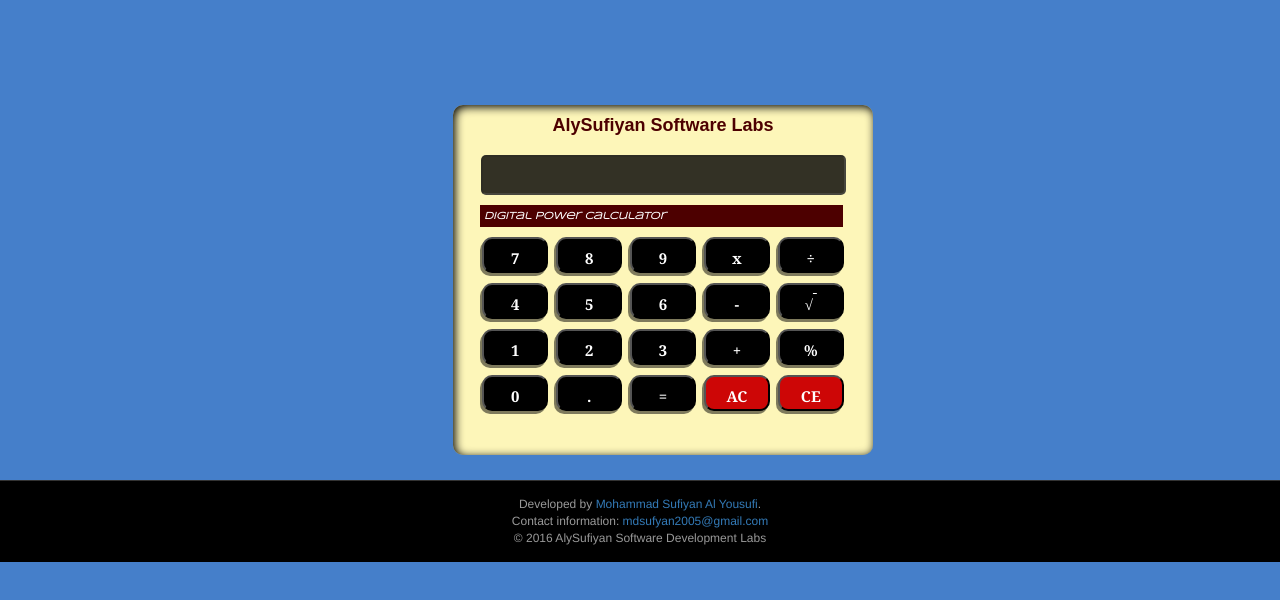
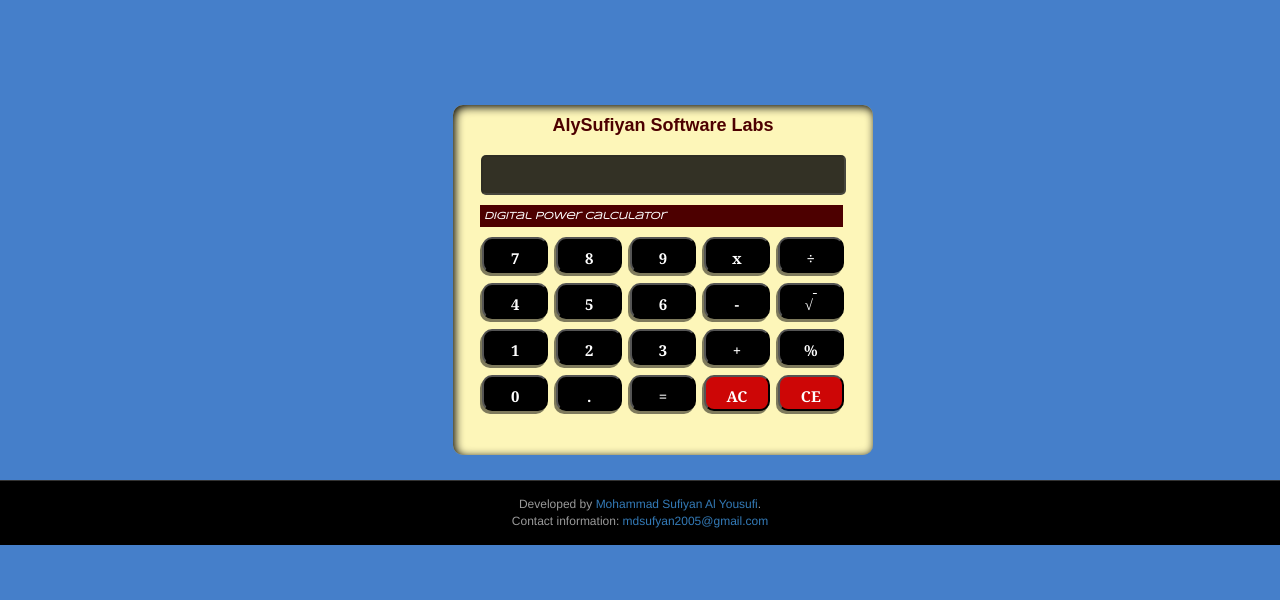
Before and after one commit to ymohammad/digital-power-calculator, a plain HTML site: page index.html in a window 1280 px wide. Drawn offline with nearby package versions, Linux system fonts and the light colour scheme.

Commit message:
Update index.html

```diff
--- a/index.html
+++ b/index.html
@@ -58,8 +58,9 @@
 		<input type="hidden" id="output_id">
 <br>
 <footer class="site-footer">
-<div>Developed by <a href="https://www.linkedin.com/in/mohammad-sufiyan-al-yousufi-0279743a" target="_blank">Mohammad Sufiyan Al Yousufi</a>.<br>Contact information: <a href="mailto:mdsufyan2005@gmail.com">mdsufyan2005@gmail.com</a><br>
-  © 2016 AlySufiyan Software Development Labs </div>
+<div>Developed by <a href="https://www.linkedin.com/in/mohammad-sufiyan-al-yousufi-0279743a" target="_blank">Mohammad Sufiyan Al Yousufi</a>.<br>Contact information: <a href="mailto:mdsufyan2005@gmail.com">mdsufyan2005@gmail.com</a>
+	<br>
+  </div>
 </footer>
 		<script src="https://ajax.googleapis.com/ajax/libs/jquery/1.11.3/jquery.min.js"></script>
 		<script type="text/javascript">
```
